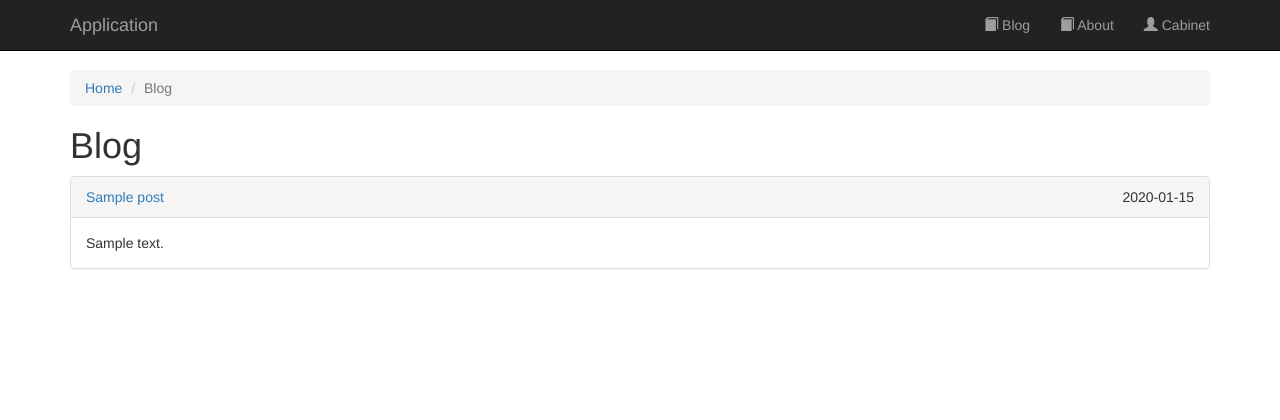
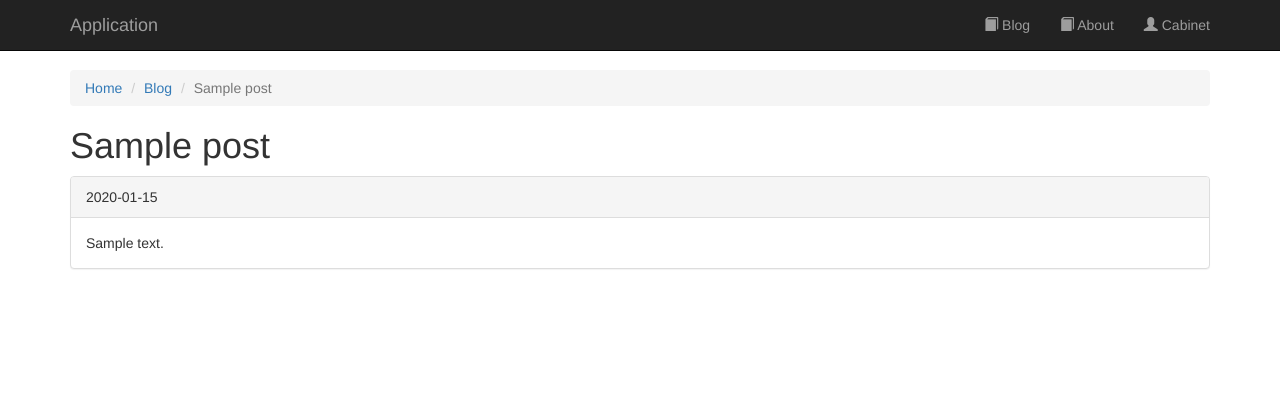
Before and after one commit to Ivanitch/http-frame, a PHP site: template templates/app/blog/show.html.twig in a window 1280 px wide. Shown: the top 420 px of the page. Run offline with PHP 8.4, Linux system fonts and the light colour scheme; the template is opened without the code that fills it: most values are stand-ins (such as "Sample title", 1, 10 or a date in 2020); some libraries are stand-ins or nearby versions.

Commit message:
Changed file show.html.twig

```diff
--- a/config/autoload/app.global.php
+++ b/config/autoload/app.global.php
@@ -66,5 +66,5 @@ return [
         ],
     ],
 
-    'debug' => false,
+    'debug' => true,
 ];
--- a/templates/app/blog/show.html.twig
+++ b/templates/app/blog/show.html.twig
@@ -1,30 +1,26 @@
 {% extends 'layout/default.html.twig' %}
 
-{% block title %}Blog{% endblock %}
+{% block title %}{{ post.title }}{% endblock %}
 
 {% block meta %}
-    <meta name="description" content="Blog Page description" />
+    <meta name="description" content="{{ post.title }}" />
 {% endblock %}
 
 {% block breadcrumbs %}
     <ul class="breadcrumb">
         <li><a href="{{ path('home') }}">Home</a></li>
-        <li class="active">Blog</li>
+        <li><a href="{{ path('blog') }}">Blog</a></li>
+        <li class="active">{{ post.title }}</li>
     </ul>
 {% endblock %}
 
 {% block content %}
-    <h1>Blog</h1>
+    <h1>{{ post.title }}</h1>
 
-    {% for post in posts %}
-
-        <div class="panel panel-default">
-            <div class="panel-heading">
-                <span class="pull-right">{{ post.date|date('Y-m-d') }}</span>
-                <a href="{{ path('blog_show', {'id': post.id}) }}">{{ post.title }}</a>
-            </div>
-            <div class="panel-body">{{ post.content|nl2br }}</div>
+    <div class="panel panel-default">
+        <div class="panel-heading">
+            {{ post.date|date('Y-m-d') }}
         </div>
-
-    {% endfor %}
+        <div class="panel-body">{{ post.content|nl2br }}</div>
+    </div>
 {% endblock %}
```
